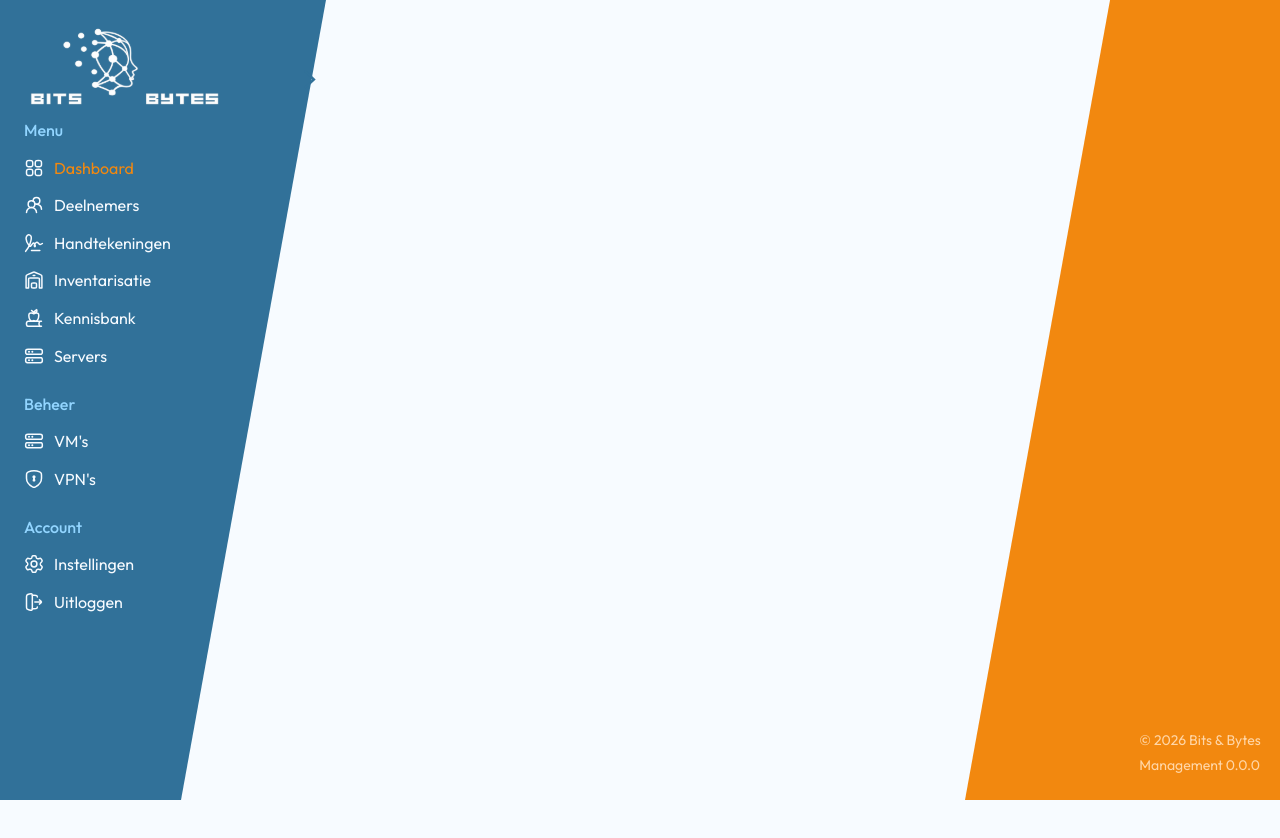
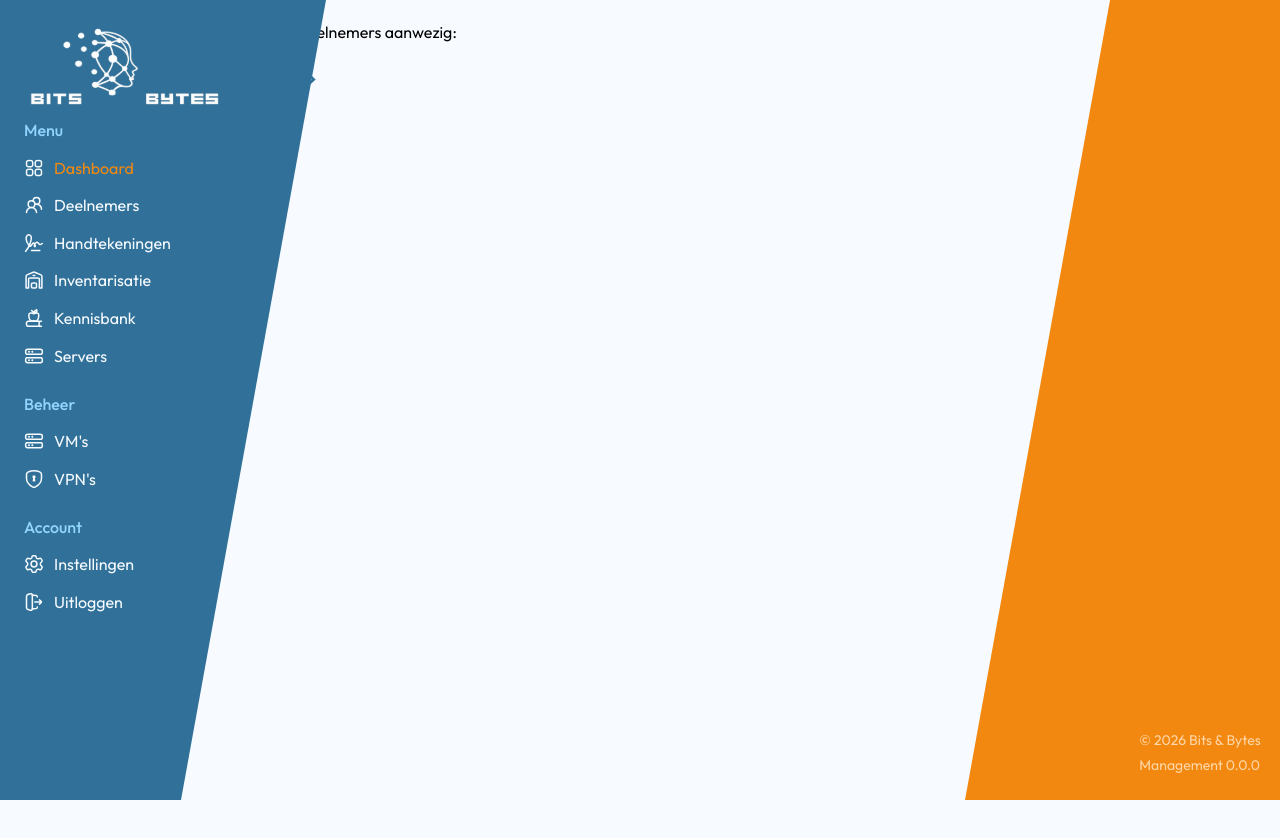
Before and after one commit to BitsEnBytesICT/Bits-Bytes-management-platform, a React (Vite) app in the folder frontend/: page / in a window 1280 px wide. Shown: the top 838 px of the page. Built offline with nearby package versions, Linux system fonts and the light colour scheme; a web font is replaced by a local one.

Commit message:
update: ZorgDashboard.tsx

```diff
--- /dev/null
+++ b/frontend/src/common/components/Card.tsx
@@ -0,0 +1,14 @@
+interface CardProps {
+    title: string;
+    value: string | number;
+    className?: string;
+}
+
+export default function Card({title, value}: CardProps) {
+    return (
+        <div className="">
+            <div className="">{title}</div>
+            <div className="">{value}</div>
+        </div>
+    );
+}
--- a/frontend/src/pages/zorgDashboard/zorgDashboard.tsx
+++ b/frontend/src/pages/zorgDashboard/zorgDashboard.tsx
@@ -1,12 +1,18 @@
-import DateTimeDisplay from "./components/dateTimeDisplay";
+import DateTimeDisplay from "../../common/components/dateTimeDisplay";
+import Card from "../../common/components/Card";
 
 export default function ZorgDashboard() {
     return (
         <>
-            <div className="container_top">
-                <div className="flex flex-col gap-[1.5rem]">
-                    <div className="text-[22px] font-semibold text-(--color-darkblue)">(Zorg) Dashboard</div>
-                    <DateTimeDisplay />
+            <div className="">
+                <div className="flex flex-row gap-[1.5rem]">
+                    <div className="flex flex-col">
+                        <div className="text-[22px] font-semibold text-(--color-darkblue)">(Zorg) Dashboard</div>
+
+                        <DateTimeDisplay />
+                    </div>
+
+                    <Card title="Deelnemers aanwezig:" value={17} />
                 </div>
             </div>
         </>
```
Also changed, not shown: frontend/src/common/components/dateTimeDisplay.tsx (renamed from frontend/src/pages/zorgDashboard/components/dateTimeDisplay.tsx).
